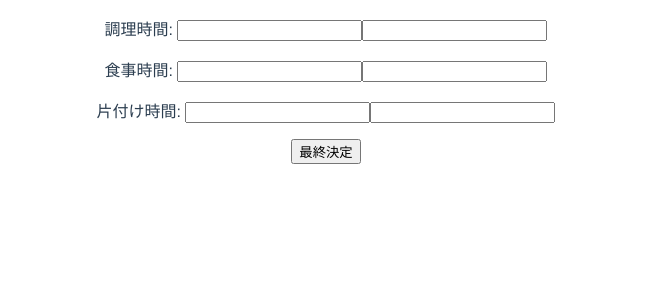
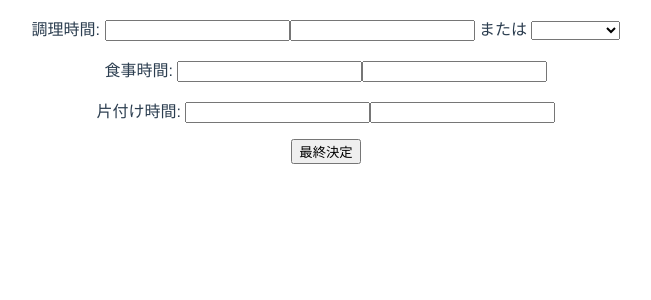
Before and after one commit to gpioblink/task-radio, a Vue app in the folder task-radio-front/: page / in a window 1280 px wide. Shown: the top 300 px of the page, without its empty margins (314-965 px from the left). Built offline with nearby package versions, Linux system fonts and the light colour scheme.

Commit message:
let's cooking

```diff
--- a/task-radio-front/src/App.vue
+++ b/task-radio-front/src/App.vue
@@ -3,7 +3,12 @@
     <div id="input">
       <p>
         調理時間: <input @input="validate" type="tel" maxlength="2" pattern="^[0-9]+$" v-model="prepareTimeMin"><input @input="validate" type="tel" maxlength="2" pattern="^[0-9]+$" v-model="prepareTimeSec">
-      </p>
+        または
+        <select v-model="select">
+          <option v-for="(recipe,key) in recipes" v-bind:value="recipe" v-bind:key="key">
+              {{recipe.name}}
+          </option>
+        </select>
       <p>
         食事時間: <input @input="validate" type="tel" maxlength="2" pattern="^[0-9]+$" v-model="eatingTimeMin"><input @input="validate" type="tel" maxlength="2" pattern="^[0-9]+$" v-model="eatingTimeSec">
       </p>
@@ -33,7 +38,12 @@ export default {
       eatingTimeSec: '',
       washingTimeMin: '',
       washingTimeSec: '',
-      bgm: new Audio()
+      select: {},
+      bgm: new Audio(),
+      recipes: [
+        { name: "カレー", processes: [ { time: 1200, text: "野菜を切りましょう!"}, {time: 1200, text: "肉・野菜を炒めましょう!"}, {time: 3000, text: "じっくり煮込みましょう！"},{time: 2000, text: "ルーを入れて仕上げです！！"}] },
+        { name: "いりたまご", processes: [ { time: 100, text: "卵と牛乳とこしょうをまぜよう"}, { time: 180, text: "フライパンを温め、バターを落とそう"}, { time: 120, text: "生地を入れて混ぜてできあがり！！"}] },
+      ]
     };
   },
   methods: {
@@ -64,13 +74,32 @@ export default {
     },
     setTimers() {
       //SPAJAMのAPIは後回し: this.playMusic('https://webapi.aitalk.jp/webapi/v2/ttsget.php?username=spajam2019&password=LTMd8Ep8&speaker_name=nozomi&ext=mp3&text=%E4%BB%8A%E6%97%A5%E3%81%AF%E3%81%84%E3%81%84%E5%A4%A9%E6%B0%97%E3%81%A7%E3%81%99%E3%81%AD%E3%80%82&aaa=.mp3');
-      this.setVoiceTimers();
+      //this.setVoiceTimers();
+      console.log(this.select);
+      this.setSequenceTimers(this.select);
     },
     setVoiceTimers() {
       const prepareTime = Number(this.prepareTimeMin*60+this.prepareTimeSec)*1000;
       const eatingTime = Number(this.eatingTimeMin*60+this.eatingTimeSec)*1000;
       const washingTime = Number(this.washingTimeMin*60+this.washingTimeSec)*1000;
       setTimeout(this.speak , 0, "ごはんを作ろう！", PrepareSound);
+      setTimeout(this.speak , prepareTime, "ごはんができたね！", EatingSound);
+      setTimeout(this.speak , prepareTime+eatingTime, "おいしかったねー！さあ、お片付けの時間だよ", WashingSound);
+      setTimeout(this.speak , prepareTime+eatingTime+washingTime, "片付け、上手にできたね！みんな、おつかれ様！！", "");
+    },
+    setSequenceTimers(recipe) {
+      let t = 0;
+      if(recipe){
+        for(let process of recipe.processes){
+          console.log(process);
+          console.log(process.time);
+          setTimeout(this.speak, t, process.text, PrepareSound);
+          t += Number(process.time)*1000;
+        }
+      }
+      const prepareTime = t;
+      const eatingTime = Number(this.eatingTimeMin*60+this.eatingTimeSec)*1000;
+      const washingTime = Number(this.washingTimeMin*60+this.washingTimeSec)*1000;
       setTimeout(this.speak , prepareTime, "ごはんができたね！", EatingSound);
       setTimeout(this.speak , prepareTime+eatingTime, "おいしかったねー！さあ、お片付けの時間だよ", WashingSound);
       setTimeout(this.speak , prepareTime+eatingTime+washingTime, "片付け、上手にできたね！みんな、おつかれ様！！", "");
```
